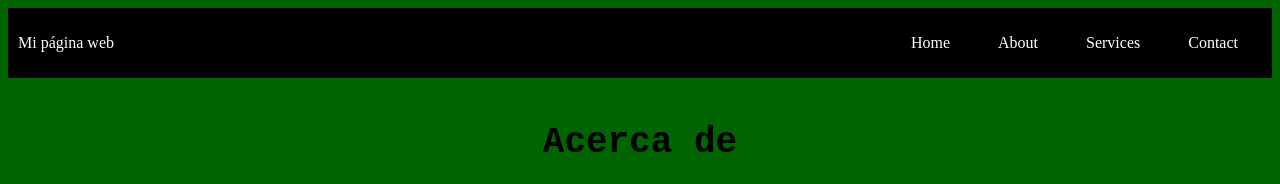
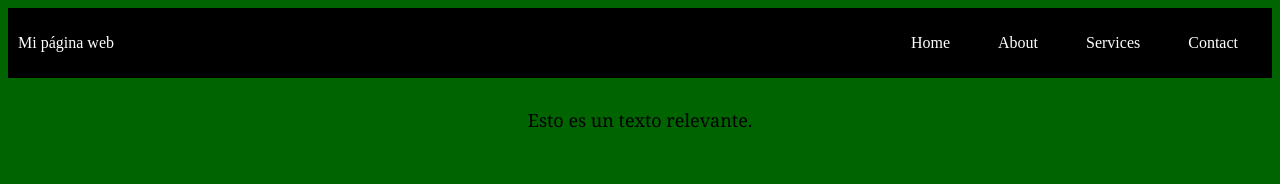
Before and after one commit to alexiusb/practicas, a plain HTML site: page about.html in a window 1280 px wide. Shown: the top 184 px of the page. Drawn offline with Linux system fonts and the light colour scheme.

Commit message:
primera confirmacion de actualizacion

```diff
--- a/about.html
+++ b/about.html
@@ -19,6 +19,10 @@
     </nav>
     <button class="button-menu-toggle">Menu</button>
 </div>
+<main>
+    <div class="greeting">
+        <p>Esto es un texto relevante.</p>
+    </div>
 
        <div class="container">
         <h1>Acerca de</h1>
@@ -31,6 +35,7 @@ nuestra empresa y los servicios que ofrecemos.</p>
 <img src="servicio2.jpg" alt="servicio 2" />
 <img src="servicio3.jpg" alt="servicio 3" />
 </div>
+</main>
        <p>en la siguiente sección testearé grids y JS</p>
     <button onclick="showAlert()">Clickeame</button>
     <button id="miBoton1">Clickea si tenes huevos</button>
--- a/estilos.css
+++ b/estilos.css
@@ -153,3 +153,7 @@ footer>p{
     display:flex;
     justify-content:center;
 }
+
+.greeting {
+    text-align: center;
+    }
```
